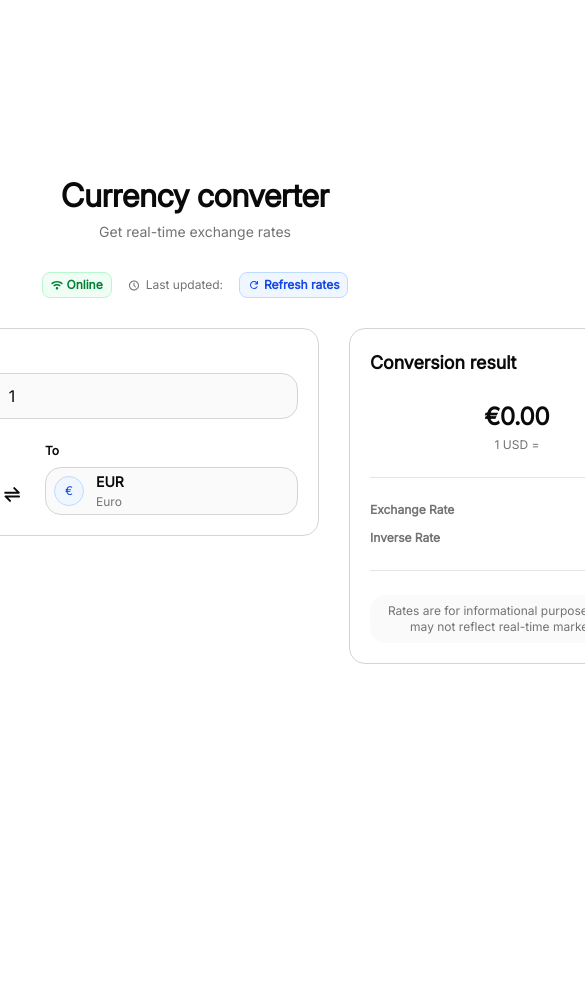
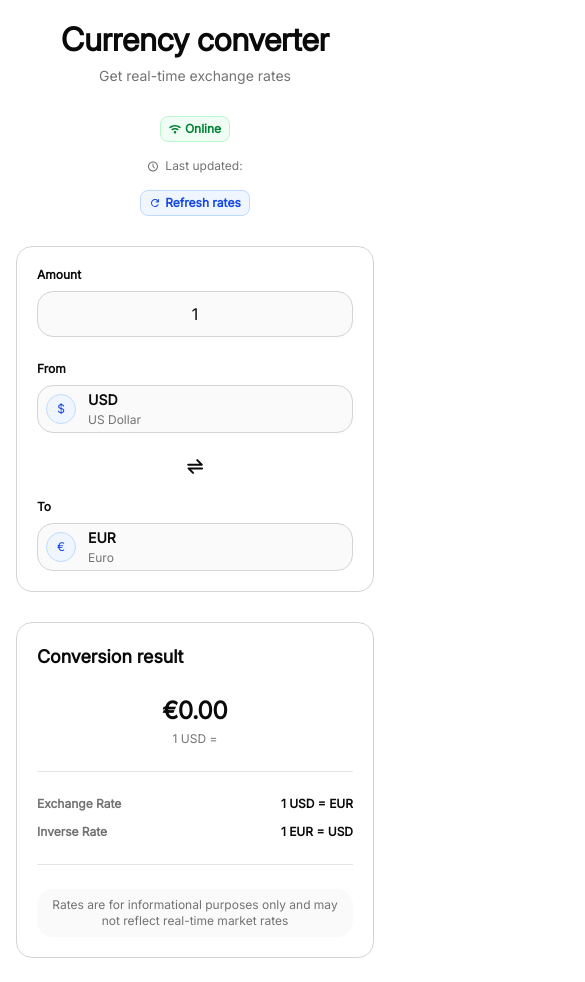
Before and after one commit to SkelVSH/currency-converter, a React (Vite) app: page / in a window 390 px wide. Shown: the top 982 px of the page, 585 px wide, since content can reach past the window. Before the commit the page ends 844 px from the top, so only its background shows below. Built offline with nearby package versions, Linux system fonts and the light colour scheme; no server answers.

Commit message:
feat: add responsive design

```diff
--- a/src/components/ConversionResult/ConversionResult.tsx
+++ b/src/components/ConversionResult/ConversionResult.tsx
@@ -27,7 +27,7 @@ export const ConversionResult = ({
   const inversedRateString = `1 ${targetCurrency} = ${inversedRate} ${baseCurrency}`;
 
   return (
-    <Box className="w-[336px]">
+    <Box className="w-full lg:w-[336px]">
       <p className="text-lg font-semibold">Conversion result</p>
       <div className="flex flex-col gap-1 items-center border-b border-neutral-200 pb-6">
         <p className="font-bold text-2xl">{amountWithSymbol}</p>
--- a/src/components/CurrencyList/CurrencyList.tsx
+++ b/src/components/CurrencyList/CurrencyList.tsx
@@ -68,14 +68,14 @@ export const CurrencyList = ({
   }, [currencies]);
 
   return (
-    <ul className="h-71 overflow-auto">
+    <ul className="h-[386px] lg:h-71 overflow-auto">
       {currencies.map((item, index) => (
         <li
           key={item.key}
           ref={(el) => {
             itemsRef.current[index] = el;
           }}
-          className="not-last:mb-3">
+          className="not-last:mb-2 lg:not-last:mb-3">
           <button
             onClick={() => onClick(item.key)}
             className={cn(
--- a/src/components/CurrencySwitch/CurrencySwitch.tsx
+++ b/src/components/CurrencySwitch/CurrencySwitch.tsx
@@ -15,7 +15,7 @@ export const CurrencySwitch = ({
   handleSwitchPair,
   handleOpenModal,
 }: CurrencySwitch) => (
-  <div className="flex gap-3 items-end">
+  <div className="flex gap-3 flex-col items-stretch lg:items-end lg:flex-row">
     <div className="flex flex-col gap-2 flex-1">
       <p className="text-xs font-semibold">From</p>
       <button
@@ -25,7 +25,7 @@ export const CurrencySwitch = ({
       </button>
     </div>
     <button
-      className="size-10.5 flex items-center justify-center"
+      className="size-10.5 flex items-center justify-center self-center"
       onClick={handleSwitchPair}>
       <img src={switchIcon} alt="Switch button" />
     </button>
--- a/src/components/Layout/Layout.tsx
+++ b/src/components/Layout/Layout.tsx
@@ -3,5 +3,7 @@ interface LayoutProps {
 }
 
 export const Layout = ({ children }: LayoutProps) => (
-  <div className="w-[1000px] p-2.5 flex flex-col gap-7.5">{children}</div>
+  <div className="w-full lg:w-[1000px] px-4 py-6 lg:p-2.5 flex flex-col gap-7.5">
+    {children}
+  </div>
 );
--- a/src/components/Modal/Modal.tsx
+++ b/src/components/Modal/Modal.tsx
@@ -35,7 +35,9 @@ export const Modal = ({ isOpen, onClose, children, title }: ModalProps) => {
 
   return createPortal(
     <div className="z-10 fixed top-0 left-0 w-screen h-screen bg-black/50 flex items-center justify-center">
-      <div ref={modalRef} className="p-4 w-110 bg-white rounded-2xl">
+      <div
+        ref={modalRef}
+        className="p-4 w-full mx-4 lg:mx-0 lg:w-110 bg-white rounded-2xl">
         <div className="flex items-center justify-between mb-3">
           <p className="font-semibold text-base">{title}</p>
           <button
--- a/src/components/Status/Status.tsx
+++ b/src/components/Status/Status.tsx
@@ -12,7 +12,7 @@ export const Status = () => {
   const { forceRefetch, isLoading, lastUpdateTS } = useRates();
 
   return (
-    <div className="flex items-center gap-4">
+    <div className="flex items-center gap-4 flex-col lg:flex-row">
       <span
         className={cn(
           'flex items-center gap-1 px-2 py-1 border rounded-lg font-semibold text-xs',
--- a/src/features/Converter/Converter.tsx
+++ b/src/features/Converter/Converter.tsx
@@ -72,7 +72,7 @@ export const Converter = () => {
     : '';
 
   return (
-    <div className="flex items-start gap-7.5">
+    <div className="flex flex-col lg:flex-row items-stretch lg:items-start gap-7.5">
       <Box className="flex-1">
         <ConverterInput
           ref={inputRef}
--- a/src/index.css
+++ b/src/index.css
@@ -3,6 +3,9 @@
 @layer reset, base;
 
 @theme {
+  --breakpoint-sm: 480px;
+  --breakpoint-lg: 1024px;
+
   --color-neutral-50: var(--neutral-50);
   --color-neutral-300: var(--neutral-300);
   --color-neutral-500: var(--neutral-500);
@@ -50,15 +53,20 @@
 
   body {
     display: flex;
-    justify-content: center;
-    align-items: center;
-    height: 100vh;
     box-sizing: border-box;
 
     font-family: 'Inter Variable', sans-serif;
     color: var(--neutral-950);
   }
 
+  @media screen and (min-width: 1024px) {
+    body {
+      justify-content: center;
+      align-items: center;
+      height: 100vh;
+    }
+  }
+
   button {
     cursor: pointer;
   }
```
